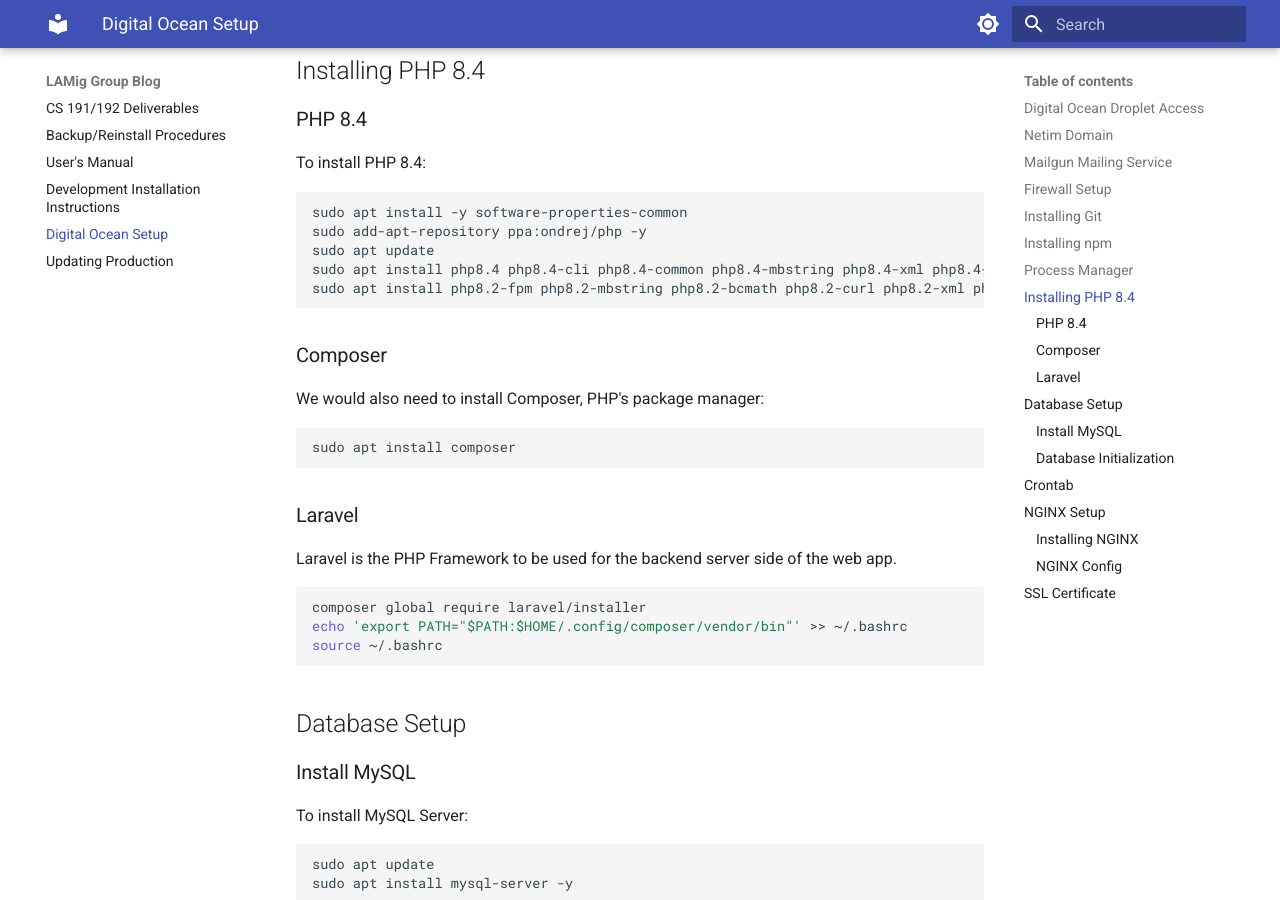
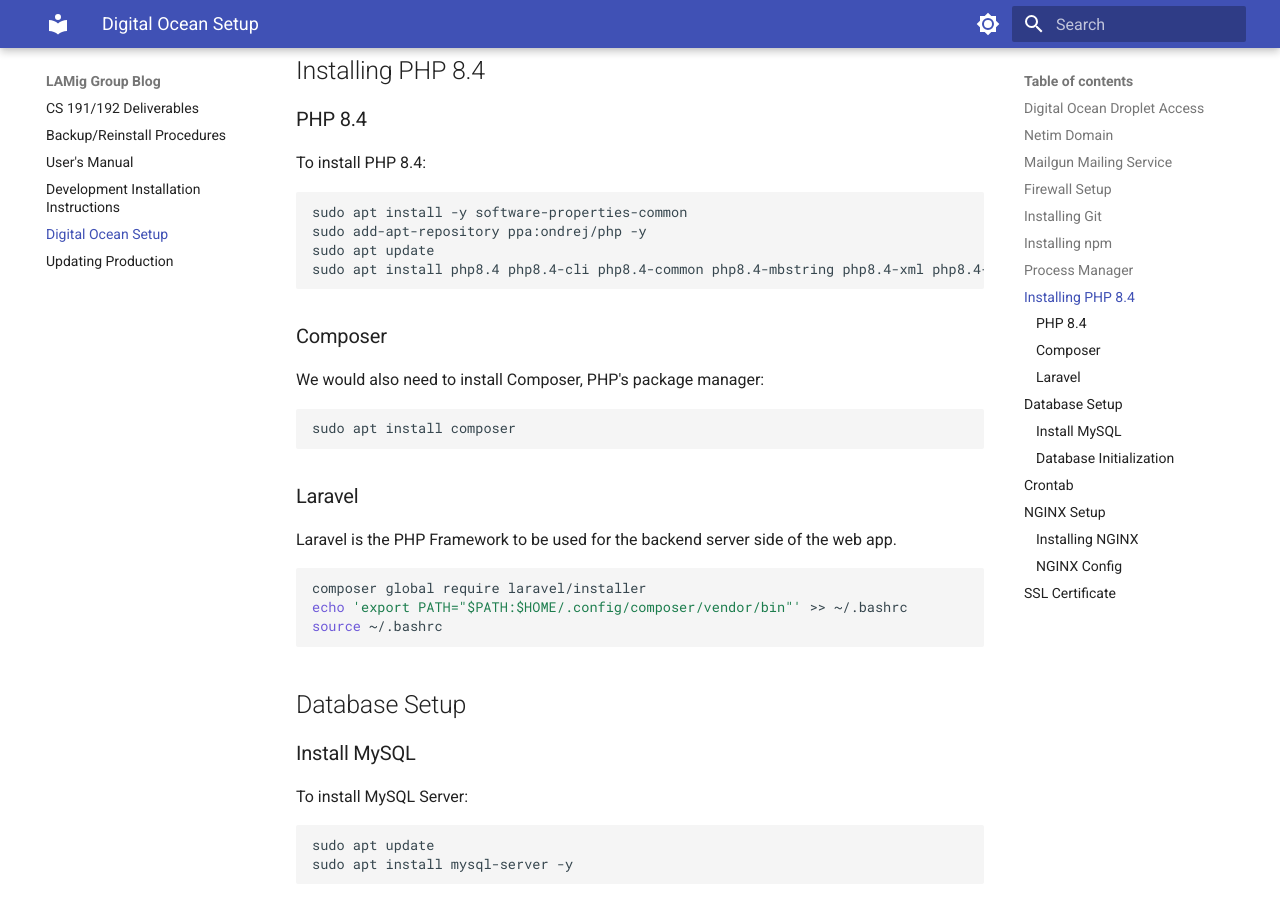
Before and after one commit to SHIROKAMIQQ/cs191-LAMig-GroupBlog, an MkDocs documentation site: the page built from docs/DOSetup.md, in a window 1280 px wide and 900 px high, scrolled down 3526 px. Built offline with MkDocs 1.6.1 and Material for MkDocs 9.7.7, drawn with Linux system fonts in a browser that asks for light colours.

Commit message:
fix(DOSetup): php8.4 packages

````diff
--- a/docs/DOSetup.md
+++ b/docs/DOSetup.md
@@ -137,8 +137,7 @@
 sudo apt install -y software-properties-common
 sudo add-apt-repository ppa:ondrej/php -y
 sudo apt update
-sudo apt install php8.4 php8.4-cli php8.4-common php8.4-mbstring php8.4-xml php8.4-curl php8.4-mysql php8.4-zip php8.4-gd php8.4-intl -y
-sudo apt install php8.2-fpm php8.2-mbstring php8.2-bcmath php8.2-curl php8.2-xml php8.2-mysql unzip composer -y
+sudo apt install php8.4 php8.4-cli php8.4-common php8.4-mbstring php8.4-xml php8.4-curl php8.4-mysql php8.4-zip php8.4-gd php8.4-intl php8.4-fpm php8.4-bcmath unzip -y
 ```
 
 ### Composer
````
